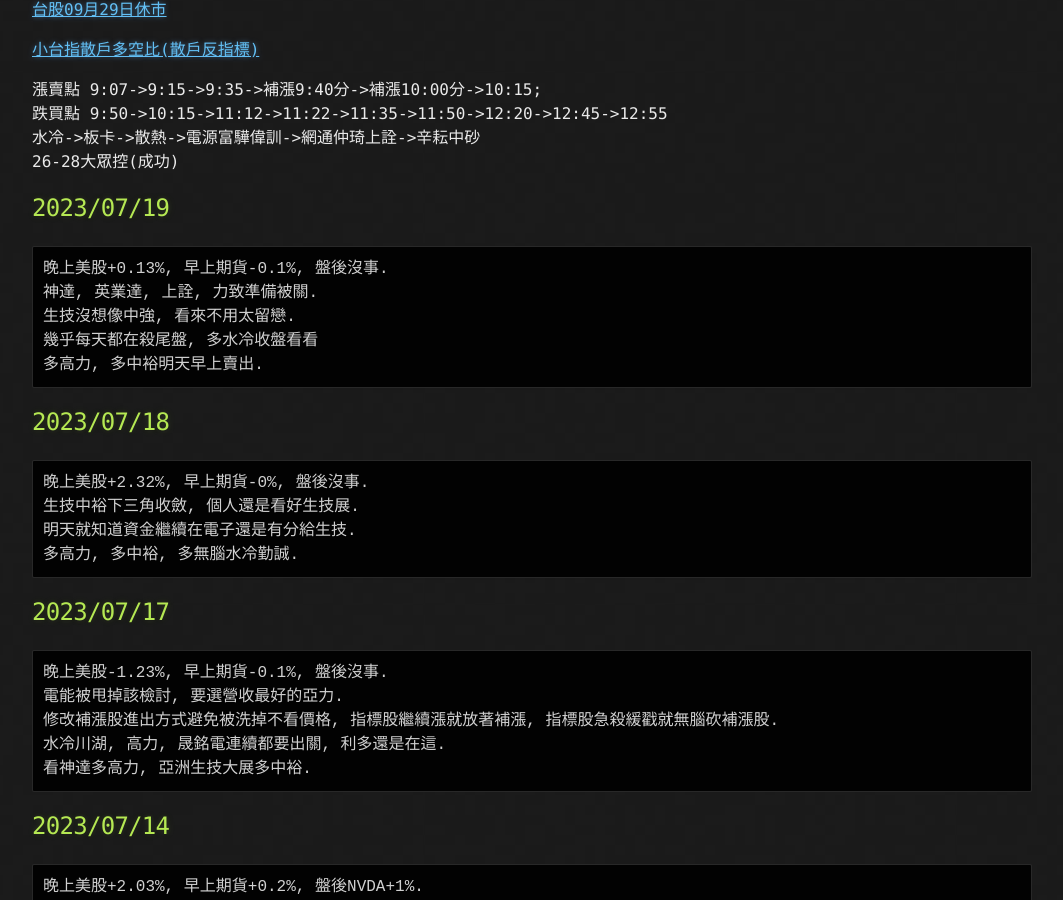
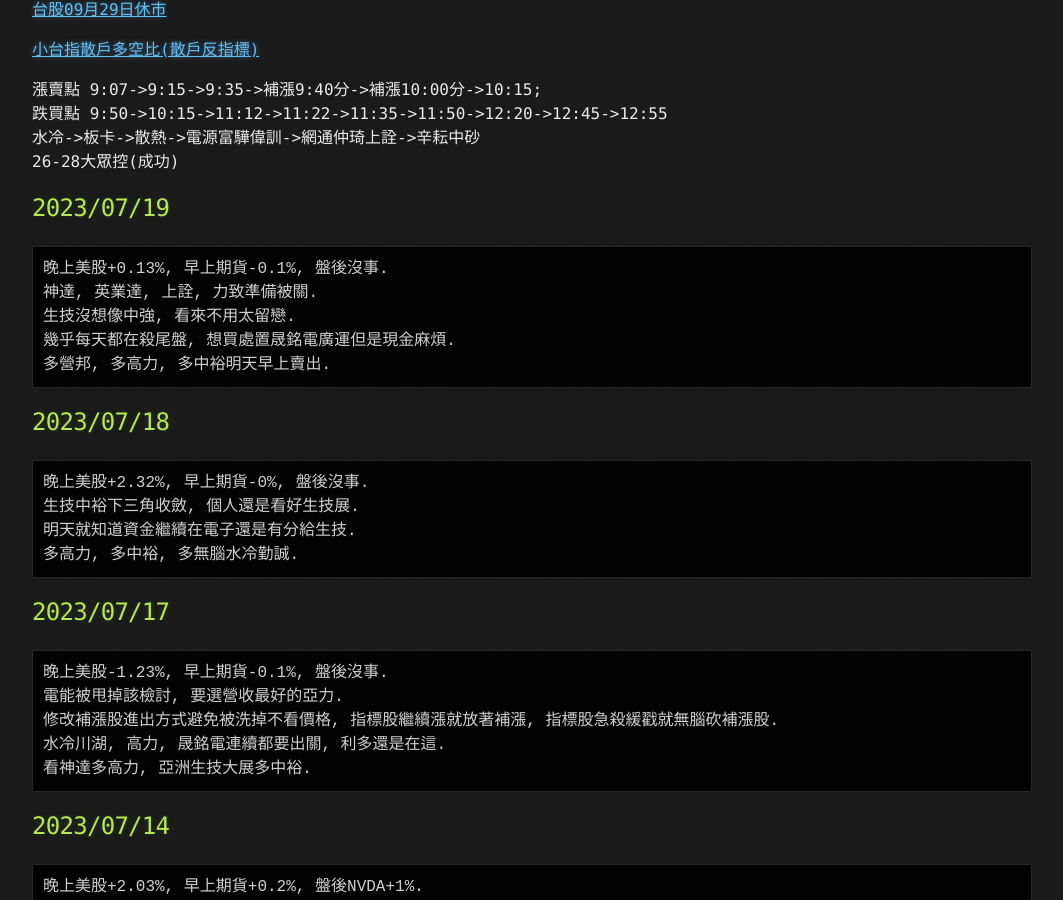
Before and after one commit to lepg5487/Stock_God, a Jekyll site: the page built from index.md, in a window 1280 px wide and 900 px high, scrolled down 460 px. Shown: the whole window, without its empty margins (108-1171 px from the left). Built offline with Jekyll 4.4.1, drawn with Linux system fonts in a browser that asks for light colours; our own code applies the rules of GitHub Pages for plain Markdown files.

Commit message:
Update index.md

````diff
--- a/index.md
+++ b/index.md
@@ -26,8 +26,8 @@ layout: testlayouts
 晚上美股+0.13%, 早上期貨-0.1%, 盤後沒事.
 神達, 英業達, 上詮, 力致準備被關.
 生技沒想像中強, 看來不用太留戀.
-幾乎每天都在殺尾盤, 多水冷收盤看看
-多高力, 多中裕明天早上賣出.
+幾乎每天都在殺尾盤, 想買處置晟銘電廣運但是現金麻煩.
+多營邦, 多高力, 多中裕明天早上賣出.
 ```
 
 ## 2023/07/18
````
